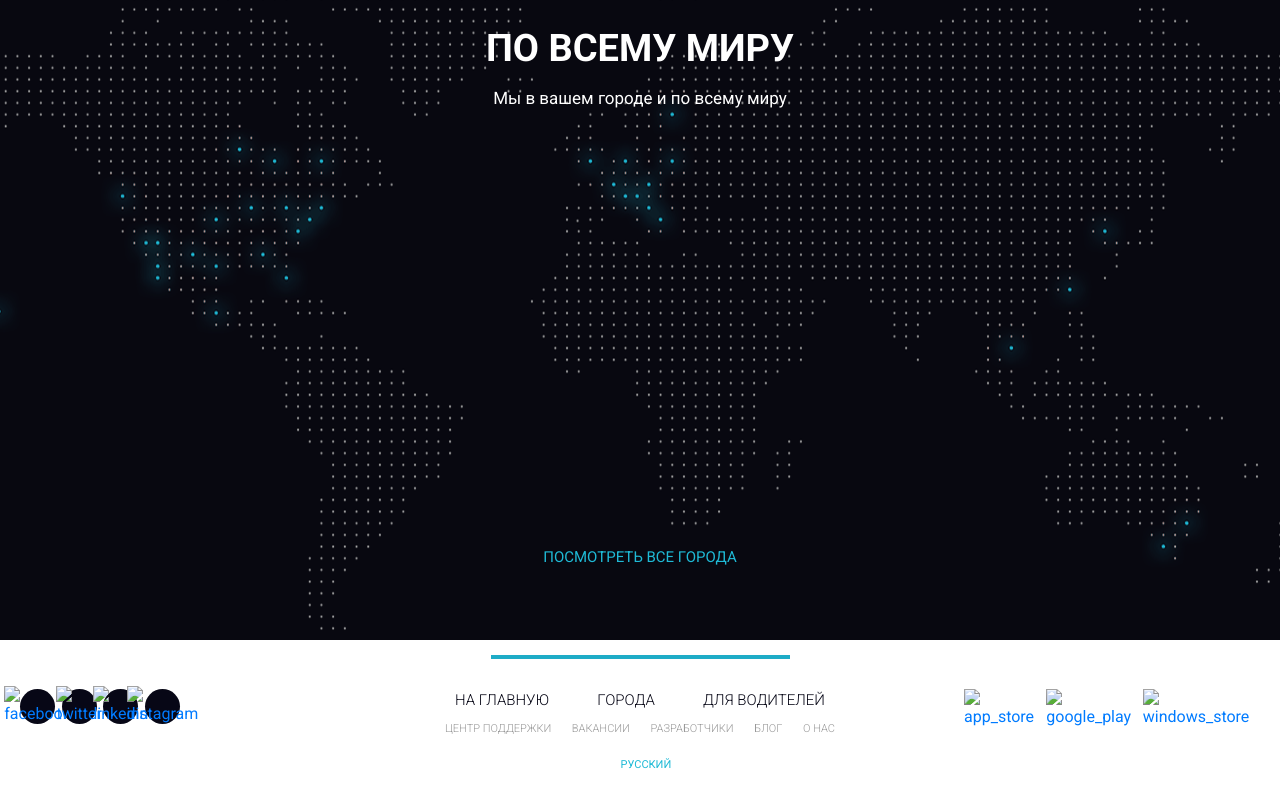
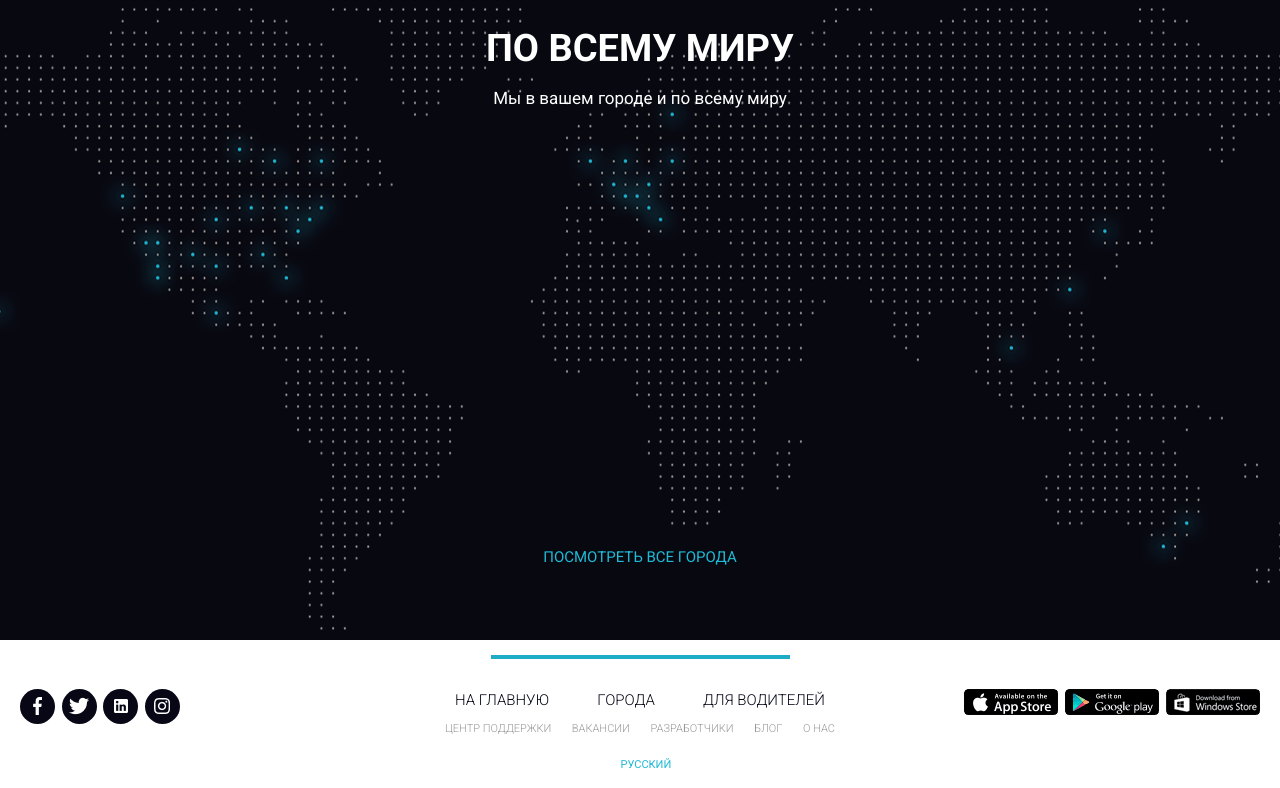
Before and after one commit to YUUTSUU/yuutsu.github.io, a plain HTML site: page index.html in a window 1280 px wide. Shown: the part 4565-5353 px from the top of the page. Drawn offline with Linux system fonts and the light colour scheme.

Commit message:
Update index.html

```diff
--- a/index.html
+++ b/index.html
@@ -313,12 +313,12 @@
         <div class="footer_wrapper">
             <div>
                 <div class="footer_social">
-                    <a href="#" class="footer_social_link"><img src="../src/icons/social/facebook.png"
+                    <a href="#" class="footer_social_link"><img src="icons/social/facebook.png"
                             alt="facebook"></a>
-                    <a href="#" class="footer_social_link"><img src="../src/icons/social/twitter.png" alt="twitter"></a>
-                    <a href="#" class="footer_social_link"><img src="../src/icons/social/linkedin.png"
+                    <a href="#" class="footer_social_link"><img src="icons/social/twitter.png" alt="twitter"></a>
+                    <a href="#" class="footer_social_link"><img src="icons/social/linkedin.png"
                             alt="linkedin"></a>
-                    <a href="#" class="footer_social_link"><img src="../src/icons/social/instagram.png"
+                    <a href="#" class="footer_social_link"><img src="icons/social/instagram.png"
                             alt="instagram"></a>
                 </div>
             </div>
@@ -341,9 +341,9 @@
             </div>
             <div>
                 <div class="footer_mobile">
-                    <a href="#"><img src="../src/icons/app/app_store.png" alt="app_store"></a>
-                    <a href="#"><img src="../src/icons/app/google_play.png" alt="google_play"></a>
-                    <a href="#"><img src="../src/icons/app/windows_store.png" alt="windows_store"></a>
+                    <a href="#"><img src="icons/app/app_store.png" alt="app_store"></a>
+                    <a href="#"><img src="icons/app/google_play.png" alt="google_play"></a>
+                    <a href="#"><img src="icons/app/windows_store.png" alt="windows_store"></a>
                 </div>
             </div>
 
```
